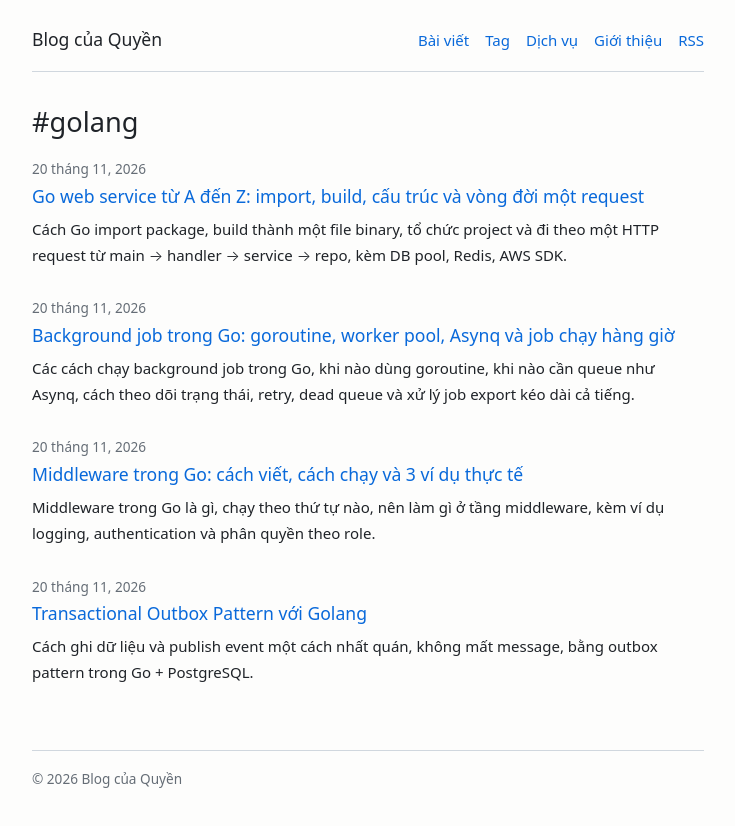
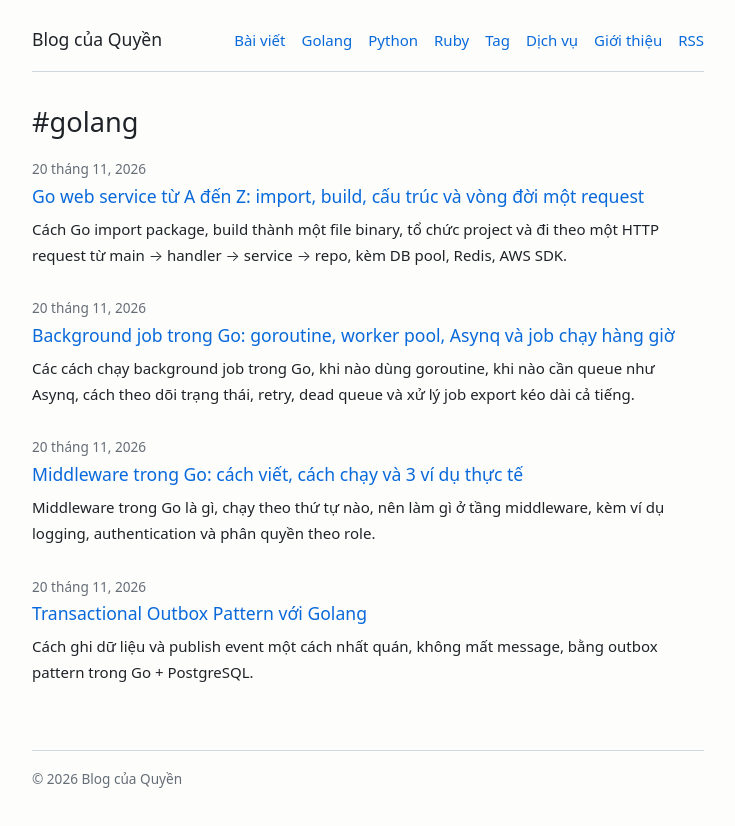
Before and after one commit to quyencv-creator/quyencv-creator.github.io, an Astro site: page /tags/golang in a window 1280 px wide. Shown: the whole page, without its empty margins (272-1007 px from the left). Built offline with nearby package versions, Linux system fonts and the light colour scheme; Astro itself is replaced by a stand-in of ours.

Commit message:
Add Golang/Python/Ruby menu items; always generate language tag pages

```diff
--- a/src/consts.ts
+++ b/src/consts.ts
@@ -1,2 +1,10 @@
 export const SITE_TITLE = 'Blog của Quyền';
 export const SITE_DESCRIPTION = 'Ghi chép về lập trình, công cụ và những điều học được.';
+
+// Tag ngôn ngữ cố định: hiện trên menu và luôn có trang /tags/<tag>/ kể cả khi chưa có bài.
+// Quy ước: viết thường, không dấu; dùng "golang" (không dùng "go"); bài Rails gắn "ruby" (+ "rails").
+export const LANGUAGE_TAGS = [
+  { tag: 'golang', label: 'Golang' },
+  { tag: 'python', label: 'Python' },
+  { tag: 'ruby', label: 'Ruby' },
+] as const;
--- a/src/layouts/Base.astro
+++ b/src/layouts/Base.astro
@@ -1,6 +1,6 @@
 ---
 import '../styles/global.css';
-import { SITE_TITLE, SITE_DESCRIPTION } from '../consts';
+import { SITE_TITLE, SITE_DESCRIPTION, LANGUAGE_TAGS } from '../consts';
 import { url } from '../utils';
 const { title = SITE_TITLE, description = SITE_DESCRIPTION } = Astro.props;
 ---
@@ -23,6 +23,7 @@ const { title = SITE_TITLE, description = SITE_DESCRIPTION } = Astro.props;
       <a class="brand" href={url('/')}>{SITE_TITLE}</a>
       <nav>
         <a href={url('/')}>Bài viết</a>
+        {LANGUAGE_TAGS.map(({ tag, label }) => <a href={url(`/tags/${tag}/`)}>{label}</a>)}
         <a href={url('/tags/')}>Tag</a>
         <a href={url('/services/')}>Dịch vụ</a>
         <a href={url('/about/')}>Giới thiệu</a>
--- a/src/pages/tags/[tag].astro
+++ b/src/pages/tags/[tag].astro
@@ -2,10 +2,11 @@
 import Base from '../../layouts/Base.astro';
 import PostList from '../../components/PostList.astro';
 import { getPosts } from '../../utils';
+import { LANGUAGE_TAGS } from '../../consts';
 
 export async function getStaticPaths() {
   const posts = await getPosts();
-  const tags = [...new Set(posts.flatMap((p) => p.data.tags))];
+  const tags = [...new Set([...LANGUAGE_TAGS.map((l) => l.tag), ...posts.flatMap((p) => p.data.tags)])];
   return tags.map((tag) => ({ params: { tag }, props: { posts: posts.filter((p) => p.data.tags.includes(tag)) } }));
 }
 const { tag } = Astro.params;
@@ -13,5 +14,5 @@ const { posts } = Astro.props;
 ---
 <Base title={`#${tag}`}>
   <h1>#{tag}</h1>
-  <PostList posts={posts} />
+  {posts.length > 0 ? <PostList posts={posts} /> : <p class="lead">Sắp có bài viết.</p>}
 </Base>
```
